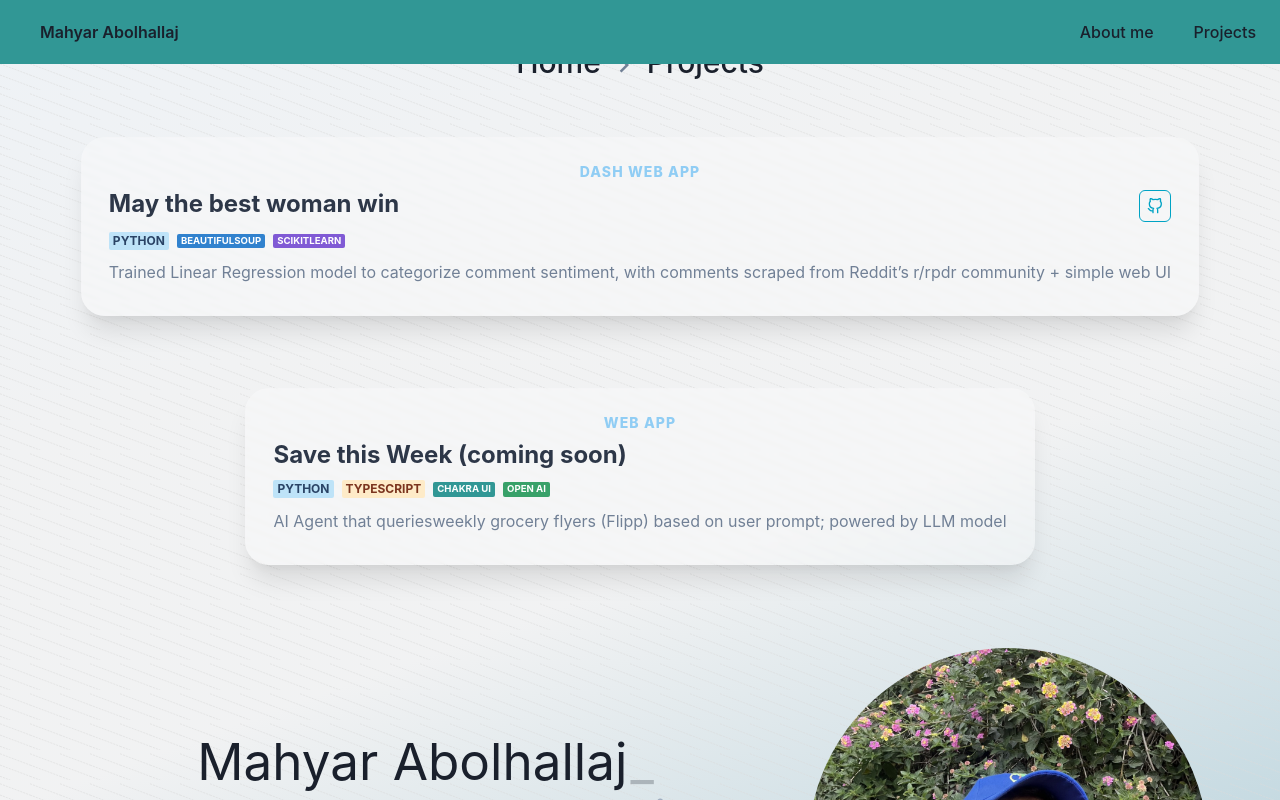
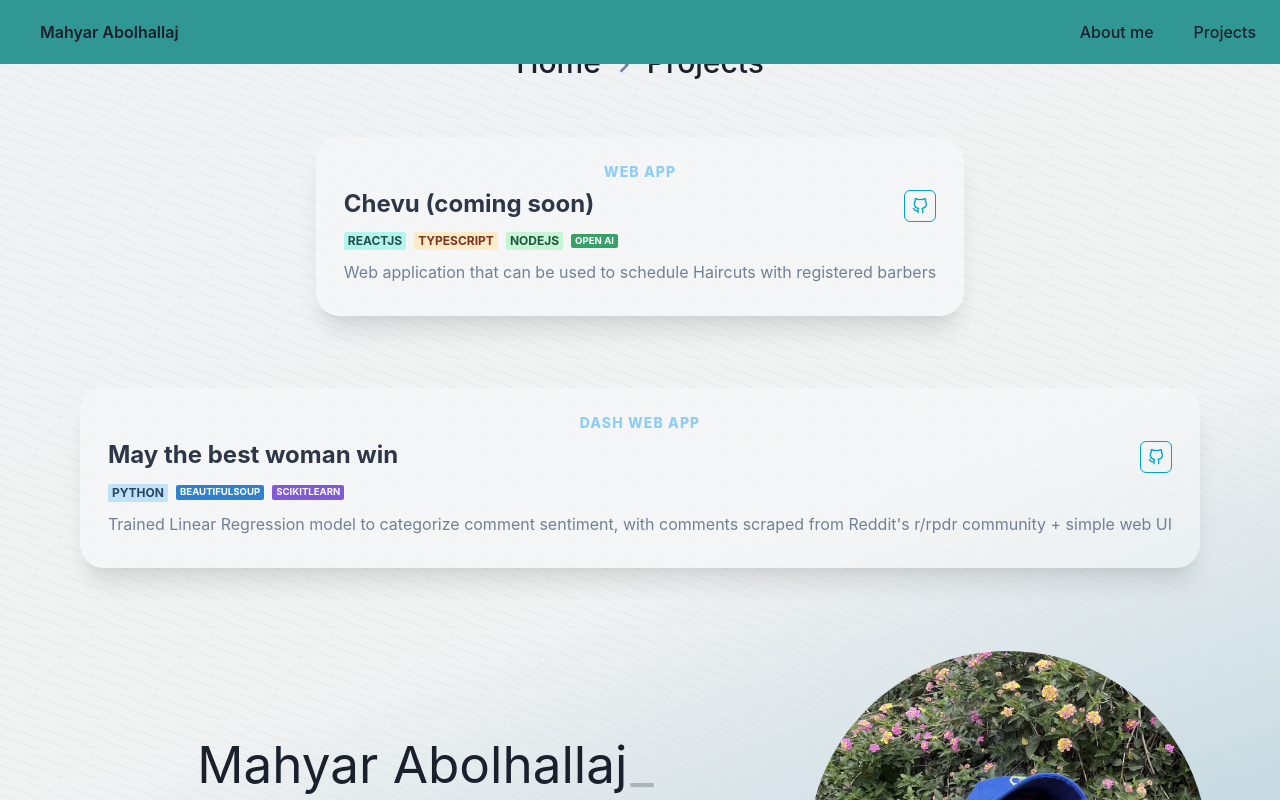
Before and after one commit to mabolhal/my-website, a React (Vite) app: page /#/projects in a window 1280 px wide. Shown: the top 800 px of the page. Built offline with nearby package versions, Linux system fonts and the light colour scheme.

Commit message:
Include new project and modify aboutme

```diff
--- a/src/components/Aboutme.tsx
+++ b/src/components/Aboutme.tsx
@@ -79,7 +79,7 @@ const Aboutme: FC = () => {
                             {/* </Fade> */}
                             {/* <Fade bottom cascade duration={500}> */}
                                 <Flex>
-                                    <Center p={4}>🧠</Center>
+                                    <Center p={4}>🤖</Center>
                                     <Text>
                                     I enjoy working on a variety of projects, particularly those involving <b>LLMs.</b> Additionally, I have contributed to several projects showcased on my GitHub page.
                                     </Text>
--- a/src/data/projectData.tsx
+++ b/src/data/projectData.tsx
@@ -20,6 +20,27 @@ import { ProjectT } from './types'
 
 export const projectData: ProjectT[] = [
     {
+        name: 'Chevu (coming soon)',
+        id: 'chevu',
+        type: 'Web app',
+        tagline: 'Haircut scheduling platform',
+        tags: [
+            <ReactBadge />,
+            <TypescriptBadge />,
+            <NodeBadge />,
+            <OpenAILibBadge />
+        ],
+        imageSrc: '/chevu.png',
+        description: 'Web application that can be used to schedule Haircuts with registered barbers',
+        links: [
+            {
+                link: 'https://github.com/mabolhal/haircut-scheduler',
+                icon: <FiGithub />,
+            },
+        ],
+        headerLink: 'https://github.com/yourusername/chevu',
+    },
+    {
         name: 'May the best woman win',
         id: 'mtbww',
         type: 'Dash Web app',
@@ -27,29 +48,29 @@ export const projectData: ProjectT[] = [
         tags: [<PythonBadge />, <BSLibBadge />, <SciKitLibBadge />],
         imageSrc: '/petpal.png',
         description:
-            'Trained Linear Regression model to categorize comment sentiment, with comments scraped from Reddit’s r/rpdr community + simple web UI',
-                    links: [
+            "Trained Linear Regression model to categorize comment sentiment, with comments scraped from Reddit\'s r/rpdr community + simple web UI",
+        links: [
             {
                 link: 'https://github.com/mabolhal/maythebestwomanwin',
-                icon: <FiGithub />,
+                icon: <FiGithub />
             },
         ],
         headerLink: 'https://github.com/mabolhal/maythebestwomanwin',
     },
-    {
-        name: 'Save this Week (coming soon)',
-        id: 'stw',
-        type: 'Web app',
-        tagline: '',
-        tags: [
-            <PythonBadge />,
-            <TypescriptBadge />,
-            <ChakraLibBadge />,
-            <OpenAILibBadge />
-        ],
-        imageSrc: '',
-        description:
-            'AI Agent that queriesweekly grocery flyers (Flipp) based on user prompt; powered by LLM model',
-        headerLink: '',
-    }
+    // {
+    //     name: 'Save this Week (coming soon)',
+    //     id: 'stw',
+    //     type: 'Web app',
+    //     tagline: '',
+    //     tags: [
+    //         <PythonBadge />,
+    //         <TypescriptBadge />,
+    //         <ChakraLibBadge />,
+    //         <OpenAILibBadge />
+    //     ],
+    //     imageSrc: '',
+    //     description:
+    //         'AI Agent that queriesweekly grocery flyers (Flipp) based on user prompt; powered by LLM model',
+    //     headerLink: '',
+    // }
 ]
```
